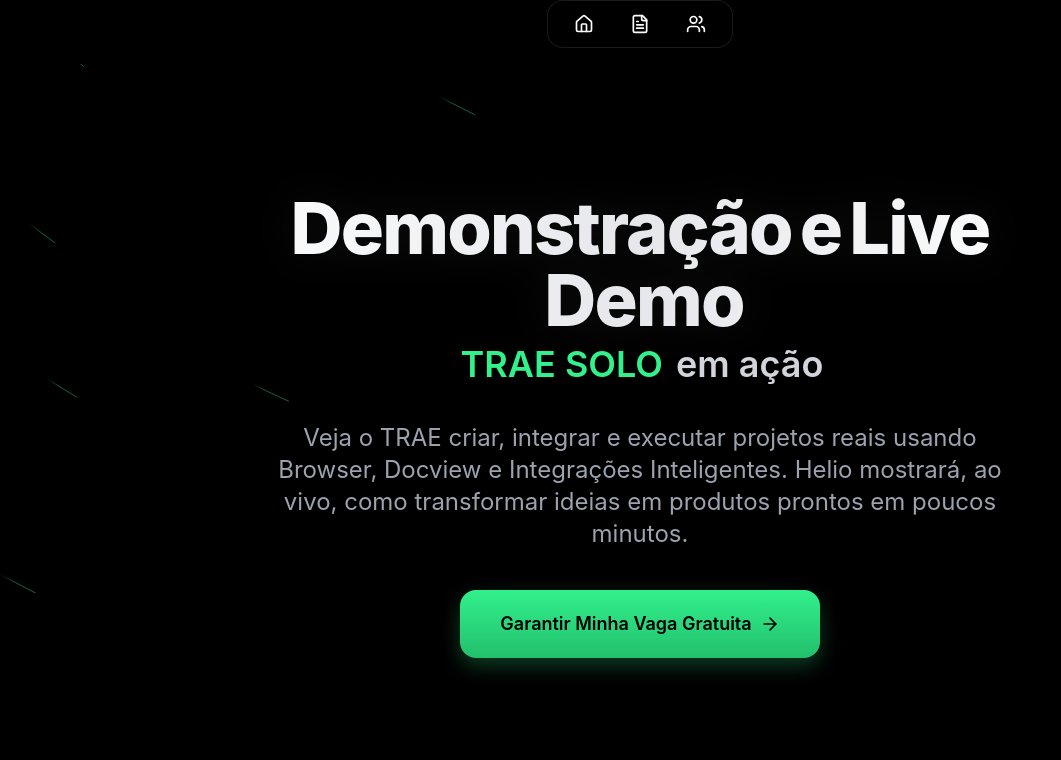
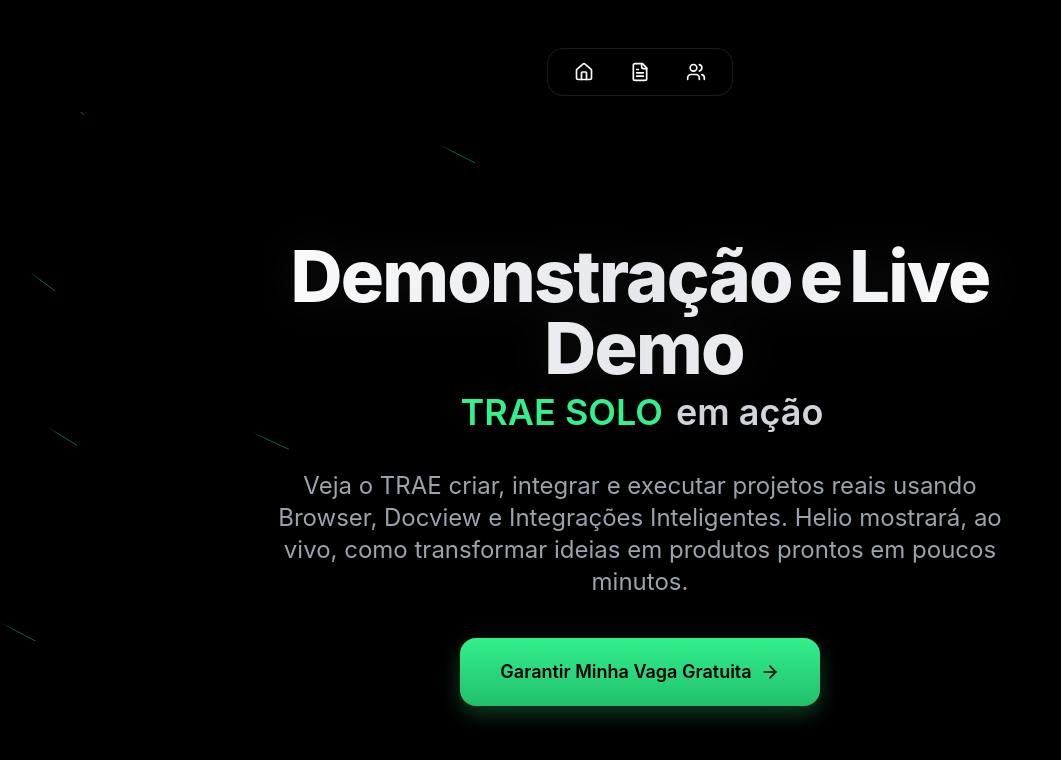
Before and after one commit to ExQues/Meetup-V.1, a React (Vite) app: page / in a window 1280 px wide. Shown: the top 760 px of the page, without its empty margins (0-1061 px from the left). Built offline with nearby package versions, Linux system fonts and the light colour scheme.

Commit message:
Atualiza App.tsx

```diff
--- a/src/App.tsx
+++ b/src/App.tsx
@@ -191,7 +191,7 @@
 export default function App() {
   return (
     <Router>
-      <header className="fixed top-0 left-0 right-0 z-50 bg-black">
+      <header className="fixed left-0 right-0 top-12 z-50 bg-transparent">
         <div className="flex justify-center px-6">
           <Dock className="bg-black/40 border border-white/10 backdrop-blur-sm" panelHeight={48} magnification={64} distance={120}>
             <Link to="/" className="contents">
@@ -221,7 +221,7 @@
           </Dock>
         </div>
       </header>
-      <div className="pt-16">
+      <div className="pt-28">
         <Routes>
           <Route path="/" element={<EventPage />} />
           <Route path="/formulário" element={<Formulario />} />
```
